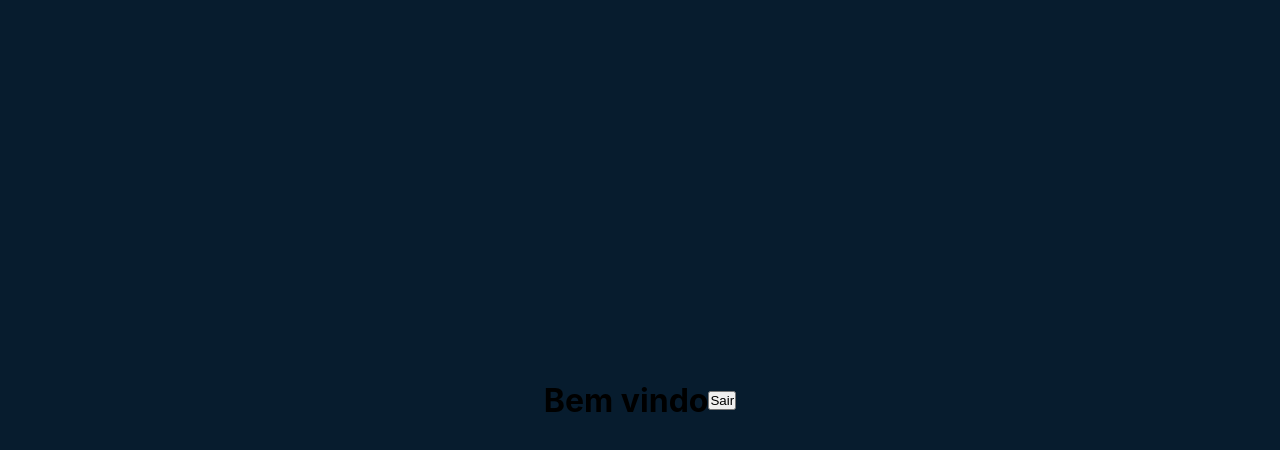
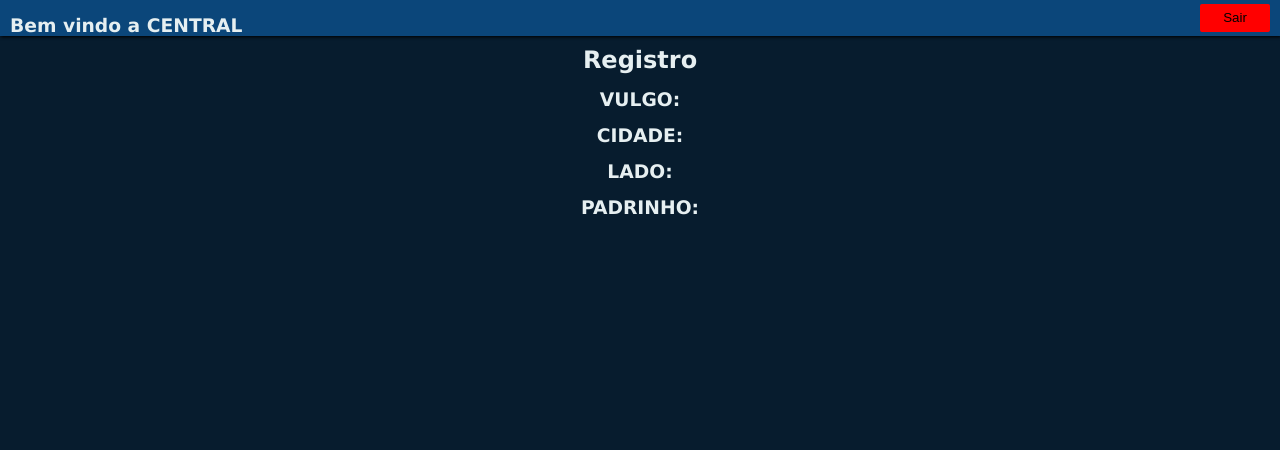
Before and after one commit to RafaMr288/app2, a React (Create React App) app: page /dashboard in a window 1280 px wide. Shown: the top 450 px of the page. Built offline with nearby package versions, Linux system fonts and the light colour scheme; no server answers; the database is empty; sample sign-in values are in the browser's storage.

Commit message:
first commit

```diff
--- /dev/null
+++ b/src/pages/dashboard.css
@@ -0,0 +1,36 @@
+.dash {
+    width: 100vw;
+    height: 100vh;
+    display: flex;
+    flex-direction: column;
+    font-family:Verdana, Geneva, Tahoma, sans-serif;
+}
+
+header {
+    display: flex;
+    justify-content:space-between;
+    align-items: center;
+    padding-left: 10px;
+    padding-right: 10px;
+    background-color: rgb(11, 70, 122);
+    color: rgb(230, 239, 241);
+    box-shadow: 1px 1px 3px black;
+}
+
+.exit {
+    background-color: red;
+    border: none;
+    width: 70px;
+    height: 80%;
+    border-radius: 2px;
+}
+.dados {
+    display: flex;
+    justify-content: center;
+    align-items: center;
+    flex-direction: column;
+    width: 100vw;
+    height: auto;
+    color: rgb(230, 239, 241);
+    padding-top: 10px;
+}
--- a/src/pages/dashboard.js
+++ b/src/pages/dashboard.js
@@ -1,7 +1,9 @@
 import { initializeApp } from "firebase/app"
 import { getAuth } from "firebase/auth"
 import { useNavigate } from "react-router-dom";
-import React, { useEffect } from "react";
+import React, { useEffect, useState } from "react";
+import { getFirestore, addDoc, collection, getDocs, doc } from "firebase/firestore";
+import "./dashboard.css"
 
 const firebaseConfig = {
     apiKey: "AIzaSyAEw0hYfUyhfiEGDrftgGih2JhLT3yFDxs",
@@ -19,13 +21,41 @@ const auth = getAuth(app)
 function Dashboard() {
 
     const navigate = useNavigate()
+    const db = getFirestore(app);
+    const col = collection(db, "dados")
+
+    const [user, setUser] = useState("")
+    const [vulgo, setVulgo] = useState("")
+    const [lado, setLado] = useState("")
+    const [cidade, setCidade] = useState("")
+    const [padrinho, setPadrinho] = useState("")
 
     useEffect(()=>{
 
-        auth.onAuthStateChanged((user) => {
+        auth.onAuthStateChanged(async (user) => {
             if(user){
 
+                setUser(user.email)
+                const querySnapshot = await getDocs(collection(db, "dados"));
+                const temporaryArr = [];
+                querySnapshot.forEach((doc) => {
+                    temporaryArr.push(doc.data());
+                });
+                const emaill = user.email
+                const users = temporaryArr
+                let count = users.length
 
+                for(let i=0;i<count;i++){
+                    if(users[i].user === emaill){
+                        setCidade(users[i].cidade)
+                        setLado(users[i].lado)
+                        setVulgo(users[i].vulgo)
+                        setPadrinho(users[i].padrinho)
+                        break
+                    }else{
+
+                    }
+                }
 
             }
             else{
@@ -46,10 +76,19 @@ function Dashboard() {
 
     return (
 
-        <>
-            <h1>Bem vindo</h1>
-            <button onClick={exit}>Sair</button>
-        </>
+        <div className="dash">
+            <header>
+                <h3>Bem vindo a CENTRAL</h3>
+                <button onClick={exit} className="exit">Sair</button>
+            </header>
+            <div className="dados">
+                <h2>Registro</h2>
+                <h3>VULGO: {vulgo}</h3>
+                <h3>CIDADE: {cidade}</h3>
+                <h3>LADO: {lado}</h3>
+                <h3>PADRINHO: {padrinho}</h3>
+            </div>
+        </div>
 
     )
 
```
